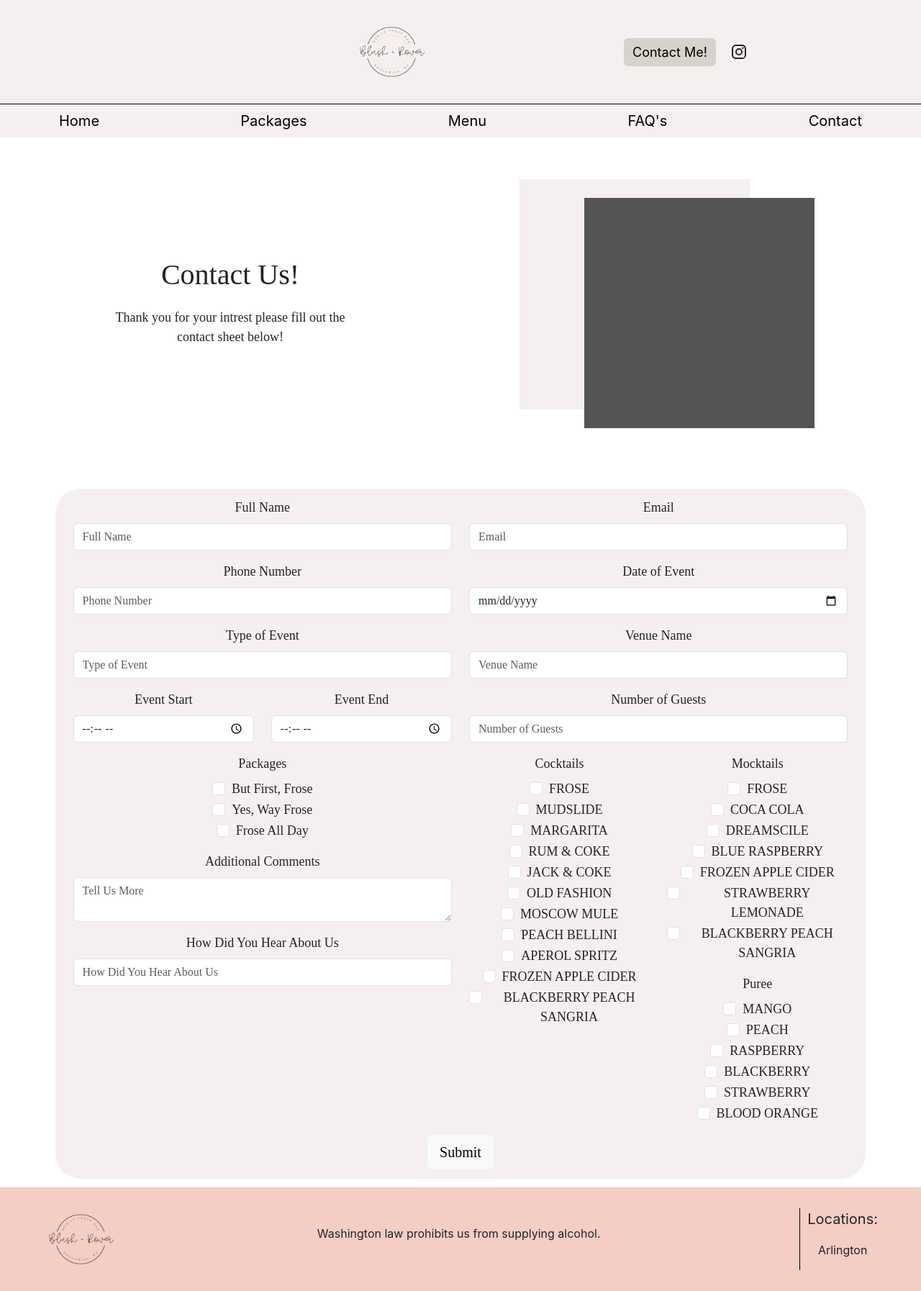
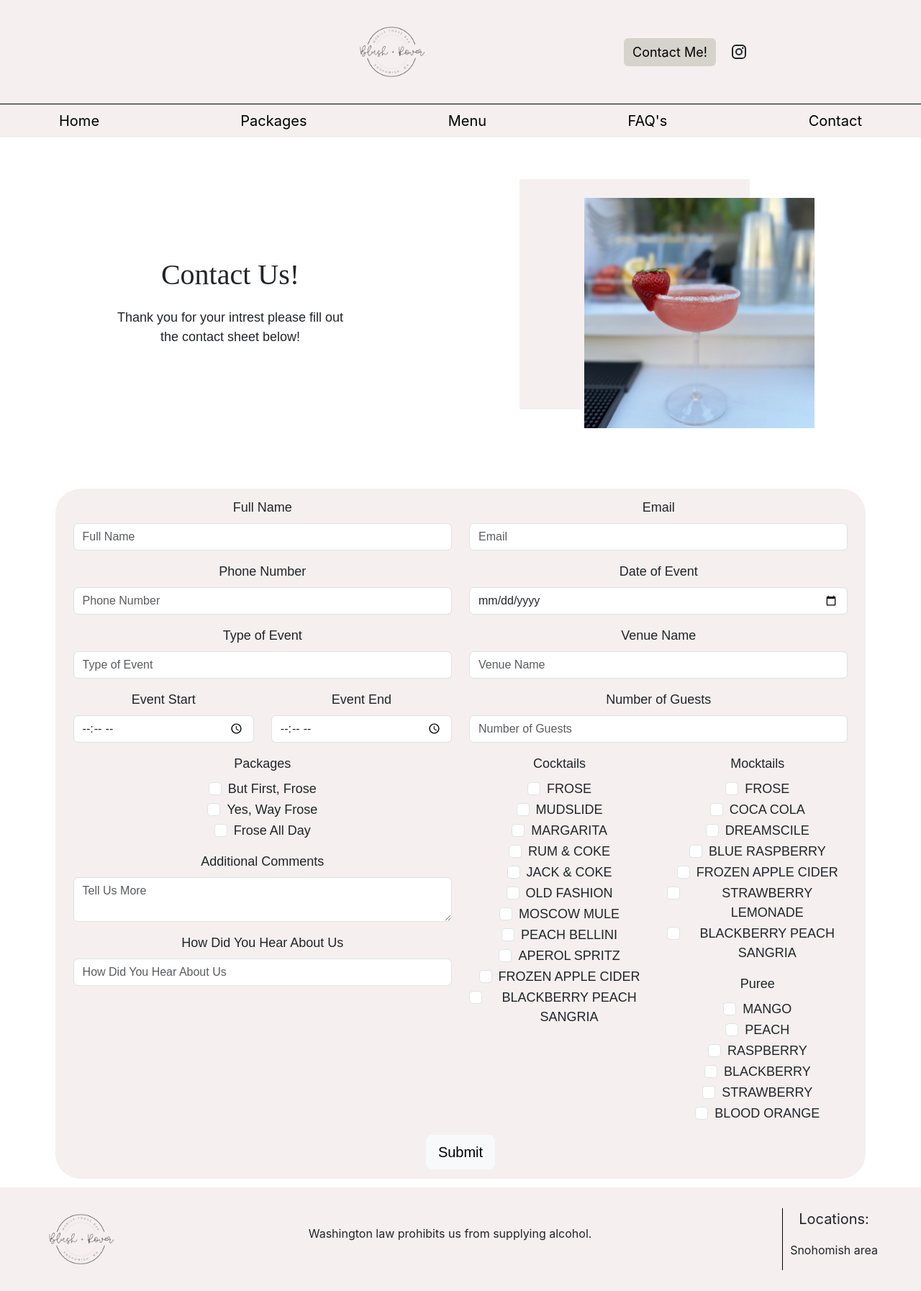
Before and after one commit to ajmurray211/Blush-Rover-frontend, a React (Create React App) app: page /#/contact in a window 1280 px wide. Shown: the whole page at 72% size. Built offline with nearby package versions, Linux system fonts and the light colour scheme; no server answers.

Commit message:
general styling changes per client request and troubleshooting why dotenv isnt working

```diff
--- a/src/App.css
+++ b/src/App.css
@@ -5,7 +5,8 @@
   --color-3: rgb(255, 255, 255);
   --color-4: rgb(0, 0, 0);
   --font-1: 'Italianno', cursive;
-  --font-2: 'Zilla Slab Highlight';
+  --font-2: 'Raleway', sans-serif;
+  ;
 }
 
 .App {
@@ -118,7 +119,7 @@
   border-radius: 35px;
   position: relative;
   top: -9vw;
-  right: -30vw;
+  right: -25vw;
   max-width: 60vw;
   min-width: 300px;
 }
@@ -357,6 +358,8 @@
   z-index: 1;
   min-width: 200px;
   min-height: 200px;
+  object-fit: cover;
+  object-position: 50% 90%;
 }
 
 #contactWelcomeaccent {
@@ -378,6 +381,17 @@
   padding: 1vw;
 }
 
+.emailAlert {
+  position: sticky;
+  /* Fixed position */
+  top: 0;
+  left: 0;
+  width: 100%;
+  padding: 10px;
+  z-index: 999;
+}
+
+
 @media screen and (max-width: 600px) {
   #contactWelcomeSection {
     flex-wrap: wrap;
@@ -395,7 +409,10 @@
 #navContainer {
   background-color: var(--color-1);
   font-size: 20px;
-
+  /* position: fixed;
+  top: 0;
+  left: 0;
+  width: 100%; */
 }
 
 .navTitleContainer {
@@ -448,7 +465,7 @@
   flex-wrap: wrap;
   align-items: center;
   justify-content: space-between;
-  background-color: #F4CDC4;
+  background-color: var(--color-1);
 }
 
 #footerContainer img {
--- a/src/components/Footer.js
+++ b/src/components/Footer.js
@@ -8,7 +8,7 @@ const Footer = () => {
             <p> Washington law prohibits us from supplying alcohol.</p>
             <div className='location'>
                 <p id='locationsTitle'>Locations:</p>
-                <p>Arlington </p>
+                <p>Snohomish area</p>
             </div>
         </div>
     );
--- a/src/components/Nav.js
+++ b/src/components/Nav.js
@@ -17,7 +17,9 @@ const CustomNav = () => {
                 <div></div>
                 <img src={logo} />
                 <div className='socials'>
+                    <Link to='/contact'>
                         <Button>Contact Me!</Button>
+                    </Link>
                     <InstagramIcon onClick={openInstagramProfile} />
                 </div>
             </div>
--- a/src/pages/Contact.js
+++ b/src/pages/Contact.js
@@ -1,7 +1,8 @@
 import React, { useState } from 'react';
-import { Container, Row, Col, Form, FormGroup, Label, Input, Button } from 'reactstrap';
+import { Container, Row, Col, Form, FormGroup, Label, Input, Button, Alert } from 'reactstrap';
 import { cocktails, mocktails, puree } from '../data';
 import emailjs from 'emailjs-com';
+import drink3 from '../assets/drink3.jpeg'
 
 const Contact = () => {
     const [fullName, setFullName] = useState('');
@@ -19,6 +20,9 @@ const Contact = () => {
     const [selectedCocktails, setSelectedCocktails] = useState([]);
     const [selectedMocktails, setSelectedMocktails] = useState([]);
     const [selectedPuree, setSelectedPuree] = useState('');
+    const [success, setSuccess] = useState(false)
+    const [fail, setFail] = useState(false)
+    const publicKey = process.env.PUBLIC_KEY
 
     const handleCocktailSelect = (event) => {
         const selectedCocktail = event.target.value;
@@ -50,6 +54,7 @@ const Contact = () => {
 
         const data = {
             fullName: fullName,
+            email: email,
             phoneNumber: phoneNumber,
             dateOfEvent: dateOfEvent,
             eventType: eventType,
@@ -73,17 +78,20 @@ const Contact = () => {
         // )
         //     .then((response) => {
         //         console.log('Email sent successfully:', response);
-        //         // Optionally, reset the form fields or show a success message
+        //         setSuccess(true)
         //     })
         //     .catch((error) => {
         //         console.error('Email send failed:', error);
-        //         // Handle the error or show an error message
+        //         setFail(true)
         //     });
-        console.log(process.env, data)
     };
+    console.log(process.env, publicKey)
 
     return (
         <div id="contactPage">
+            <Alert isOpen={success} color="success" className='emailAlert'>Your email has been sent!</Alert>
+            <Alert isOpen={fail} color="danger" className='emailAlert'>Oh no there was a problem please try again!</Alert>
+
             <div id="contactWelcomeSection">
                 <div id="contactWelcomeMsgContainer">
                     <p className='title'>Contact Us!</p>
@@ -91,7 +99,7 @@ const Contact = () => {
                 </div>
                 <div id='contactWelcomeImgContainer'>
                     <div id='contactWelcomeaccent'></div>
-                    <div id='contactWelcomeImg'></div>
+                    <img id='contactWelcomeImg' src={drink3} />
                 </div>
             </div>
 
@@ -359,7 +367,7 @@ const Contact = () => {
                                     </Row>
                                 </Col>
                             </Row>
-                            <Button color='light' size='lg' type='submit'>Submit</Button>
+                            <Button disabled={success} color='light' size='lg' type='submit'>Submit</Button>
                         </Form>
                     </Container>
                 </div>
--- a/src/pages/Packages.js
+++ b/src/pages/Packages.js
@@ -15,7 +15,6 @@ const Packages = () => {
     })
 
     const mappedAddOns = addOns.map((item) => {
-        console.log(item)
         return (
             <div className='addOn body'>
                 <p>{item.name}</p>
```
Also changed, not shown: src/assets/drink3.jpeg (added). Lines whose indentation alone changed are shown as unchanged.
